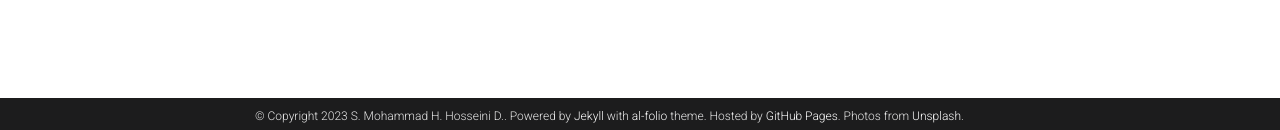
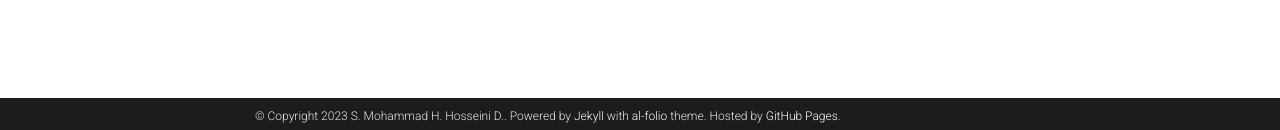
Before and after one commit to MHoHosseini/mhohosseini.github.io, a Jekyll site: the page built from _pages/publications.md, in a window 1280 px wide. Shown: the part 767-897 px from the top of the page. Built offline with Jekyll 4.4.1, drawn with Linux system fonts in a browser that asks for light colours; full-size pictures stand in for the smaller copies a plugin makes; comment, search, counter and statistics services are not loaded; a style sheet for code colours, icons or effects is not loaded.

Commit message:
edit footer

```diff
--- a/_config.yml
+++ b/_config.yml
@@ -12,8 +12,7 @@
 footer_text: >
   Powered by <a href="https://jekyllrb.com/" target="_blank">Jekyll</a> with <a href="https://github.com/alshedivat/al-folio">al-folio</a> theme.
   Hosted by <a href="https://pages.github.com/" target="_blank">GitHub Pages</a>.
-  Photos from <a href="https://unsplash.com" target="_blank">Unsplash</a>.
-keywords: jekyll, jekyll-theme, academic-website, portfolio-website  # add your own keywords or leave empty
+keywords: Theoretical Machine Learning, Generative Models, Density Estimation, Inference  # add your own keywords or leave empty
 
 lang: en # the language of your site (for example: en, fr, cn, ru, etc.)
 icon: icon.jpg  # the emoji used as the favicon (alternatively, provide image name in /assets/img/)
```
